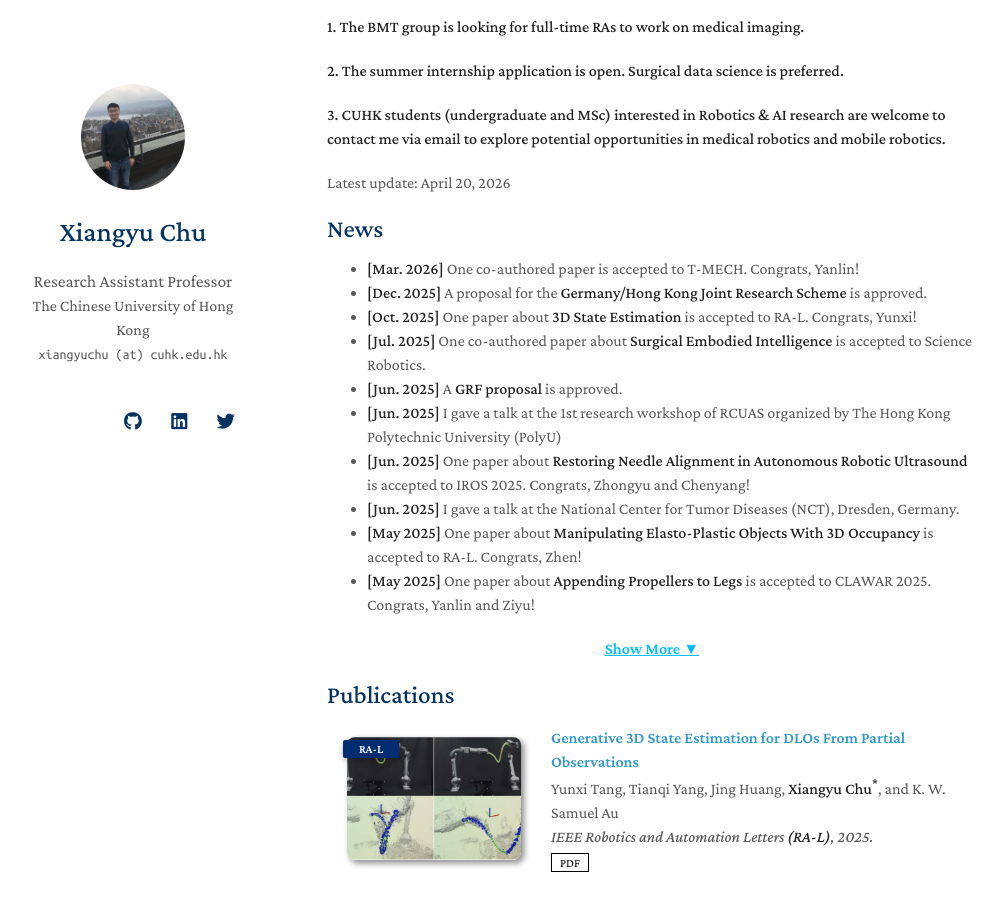
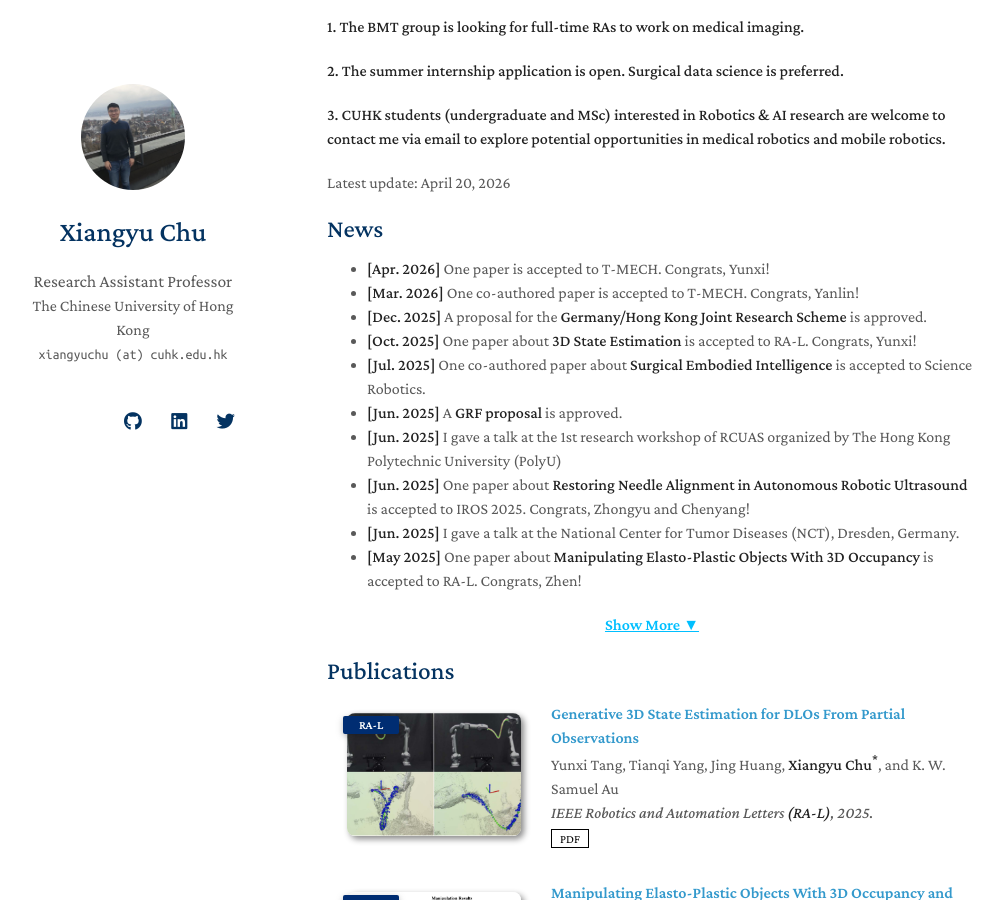
Before and after one commit to xiangyuchu03/xiangyuchu03.github.io, a Jekyll site: the page built from index.md, in a window 1280 px wide and 900 px high, scrolled down 398 px. Shown: the whole window, without its empty margins (143-1146 px from the left). Built offline with Jekyll 4.4.1, drawn with Linux system fonts in a browser that asks for light colours; nearby versions of some CDN libraries; a style sheet for code colours, icons or effects is not loaded; our own code applies the rules of GitHub Pages for plain Markdown files.

Commit message:
Update index.md

```diff
--- a/index.md
+++ b/index.md
@@ -19,6 +19,7 @@ Latest update: April 20, 2026
 
 ## News
 <ul id="news-list">
+    <li class="news-item"><strong>[Apr. 2026]</strong> One paper is accepted to T-MECH. Congrats, Yunxi! </li>
     <li class="news-item"><strong>[Mar. 2026]</strong> One co-authored paper is accepted to T-MECH. Congrats, Yanlin! </li>
     <li class="news-item"><strong>[Dec. 2025]</strong> A proposal for the <strong> Germany/Hong Kong Joint Research Scheme </strong> is approved. </li>
     <li class="news-item"><strong>[Oct. 2025]</strong> One paper about <strong> 3D State Estimation </strong> is accepted to RA-L. Congrats, Yunxi! </li>
```
